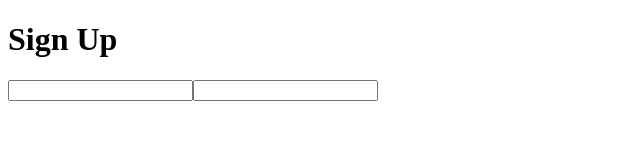
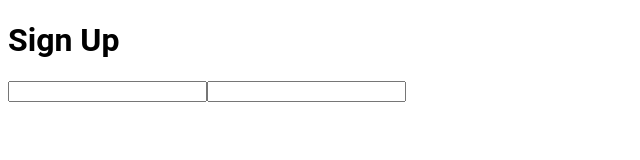
Before and after one commit to JonasPeres/react-tdd, a React (Create React App) app: page / in a window 1280 px wide. Shown: the top 160 px of the page, without its empty margins (0-640 px from the left). Built offline with nearby package versions, Linux system fonts and the light colour scheme.

Commit message:
Css Default

```diff
--- /dev/null
+++ b/src/index.css
@@ -0,0 +1,10 @@
+* {
+  font-family: "Roboto", sans-serif;
+  box-sizing: border-box;
+}
+*::after {
+  box-sizing: border-box;
+}
+*::before {
+  box-sizing: border-box;
+}
--- a/src/index.js
+++ b/src/index.js
@@ -1,6 +1,7 @@
 import React from "react";
 import ReactDOM from "react-dom/client";
 import App from "./App";
+import "./index.css";
 
 const root = ReactDOM.createRoot(document.getElementById("root"));
 root.render(
```
